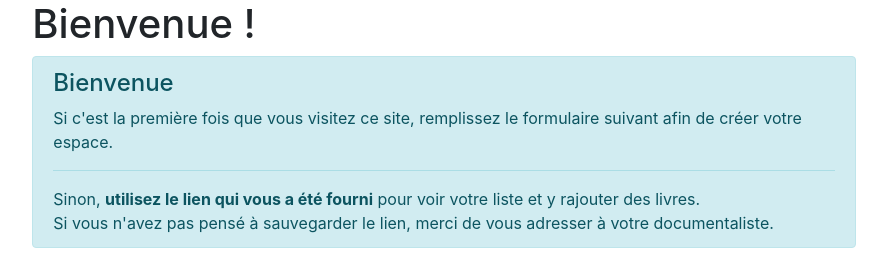
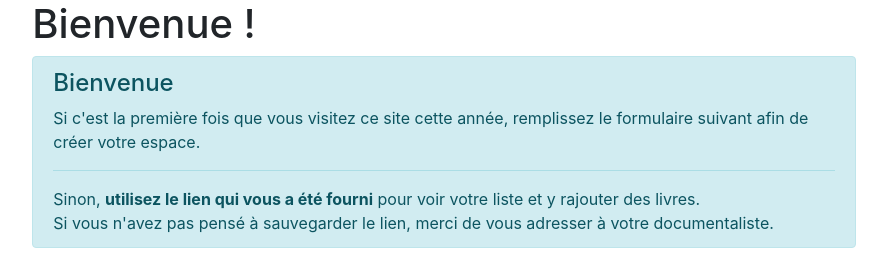
Before and after one commit to Crocmagnon/manuels-scolaires, a Django app: page / in a window 1280 px wide. Shown: the part 56-321 px from the top of the page, without its empty margins (196-1083 px from the left). Run offline with Django 3.2, Linux system fonts and the light colour scheme; some libraries are stand-ins or nearby versions.

Commit message:
Update wording on landing page

```diff
--- a/src/manuels/templates/manuels/home_page.html
+++ b/src/manuels/templates/manuels/home_page.html
@@ -10,7 +10,7 @@
             <h1>Bienvenue !</h1>
             <div class="alert alert-info" role="alert">
                 <h4 class="alert-heading">Bienvenue</h4>
-                <p>Si c'est la première fois que vous visitez ce site, remplissez le formulaire suivant
+                <p>Si c'est la première fois que vous visitez ce site cette année, remplissez le formulaire suivant
                     afin de créer votre espace.</p>
                 <hr>
                 <p class="mb-0">
```
